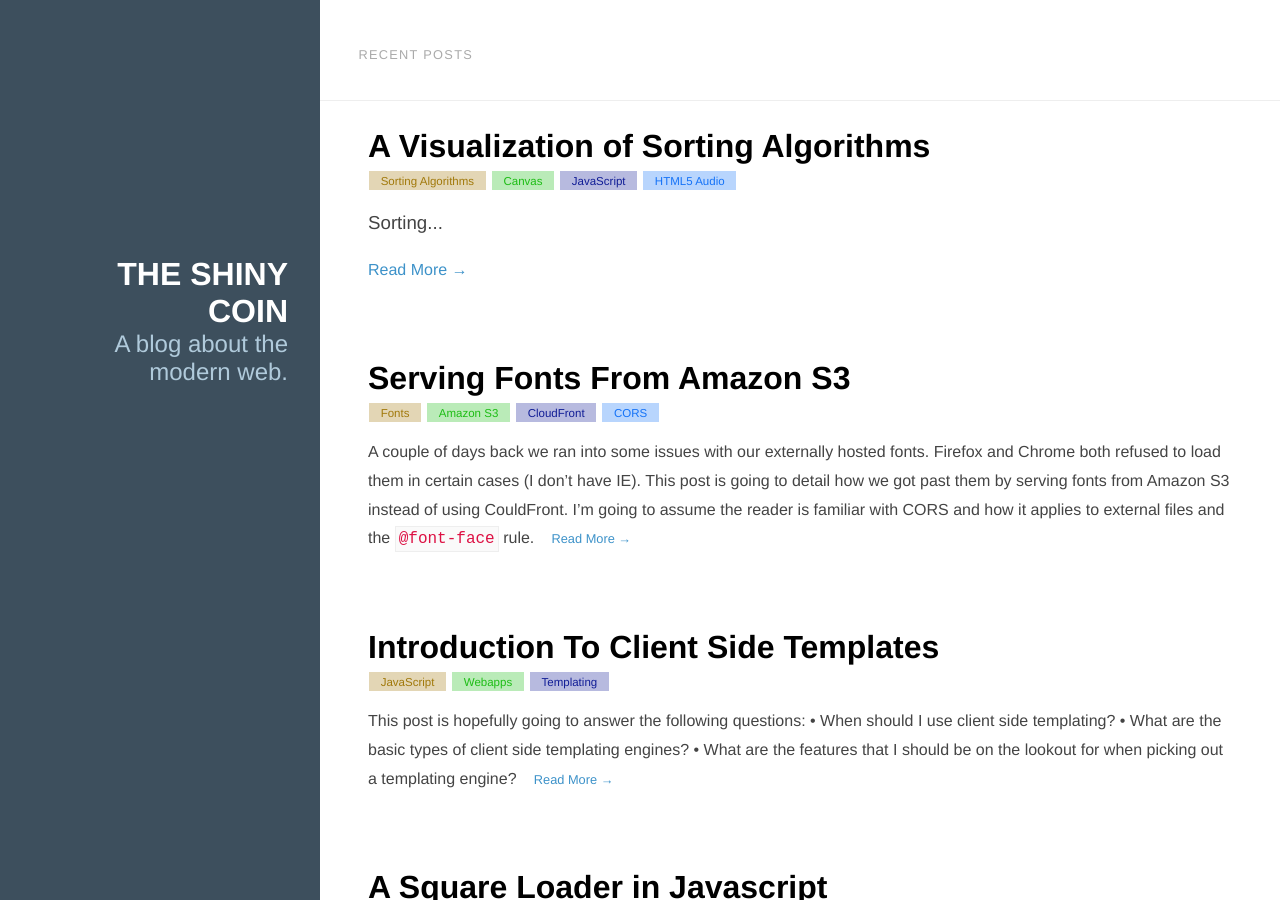
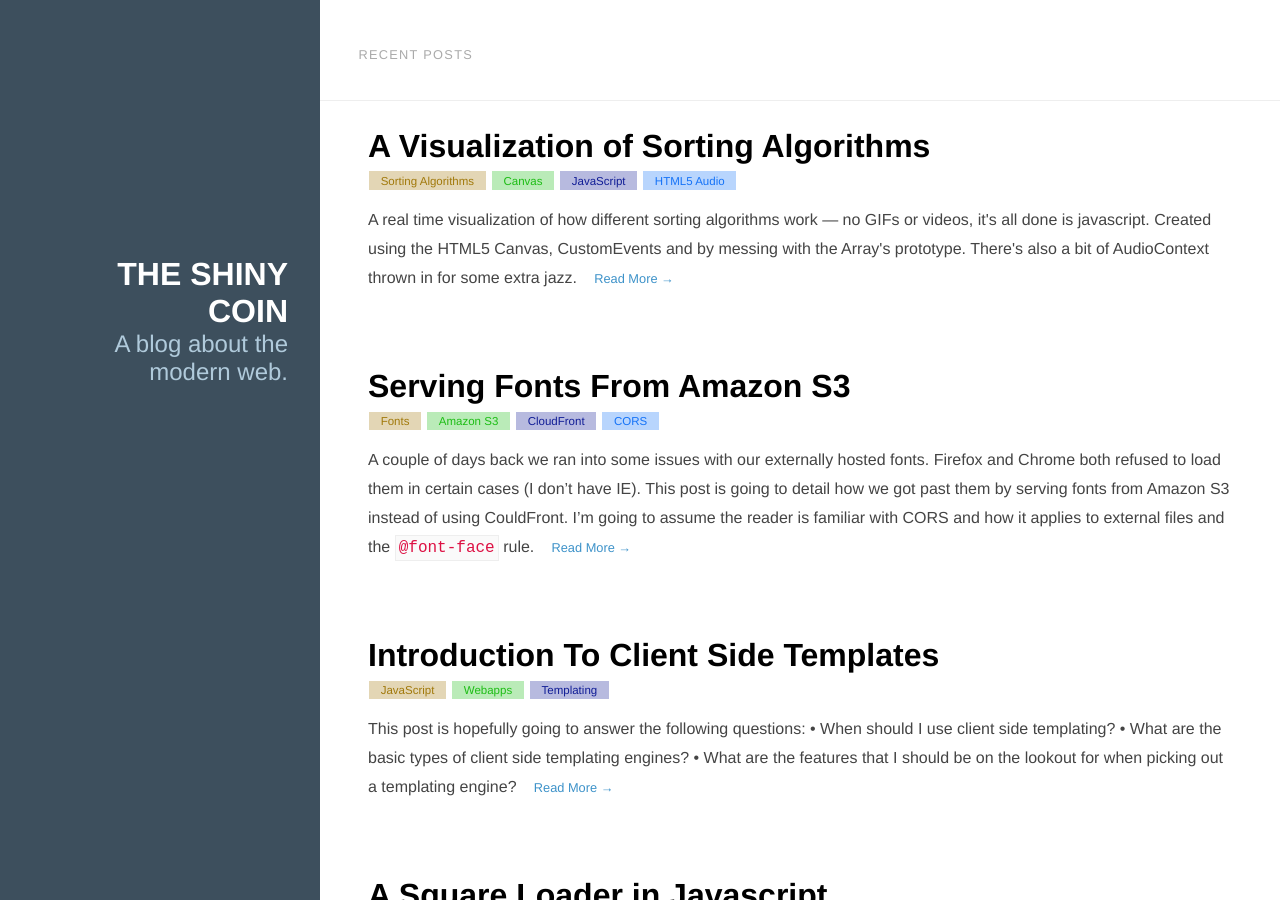
Before and after one commit to biswarupchakravarty/biswarupchakravarty.github.io, a Jekyll site: the page built from index.html, in a window 1280 px wide and 900 px high. Built offline with Jekyll 4.4.1, drawn with Linux system fonts in a browser that asks for light colours.

Commit message:
Added excerpt to sorting post

```diff
--- a/_posts/2015-03-27-visualize-sorting-algorithms.md
+++ b/_posts/2015-03-27-visualize-sorting-algorithms.md
@@ -1,6 +1,7 @@
 ---
 layout: post
 title: "A Visualization of Sorting Algorithms"
+excerpt: "A real time visualization of how different sorting algorithms work &mdash; no GIFs or videos, it's all done is javascript. Created using the HTML5 Canvas, CustomEvents and by messing with the Array's prototype. There's also a bit of AudioContext thrown in for some extra jazz."
 tags:
   - Sorting Algorithms
   - Canvas
```
